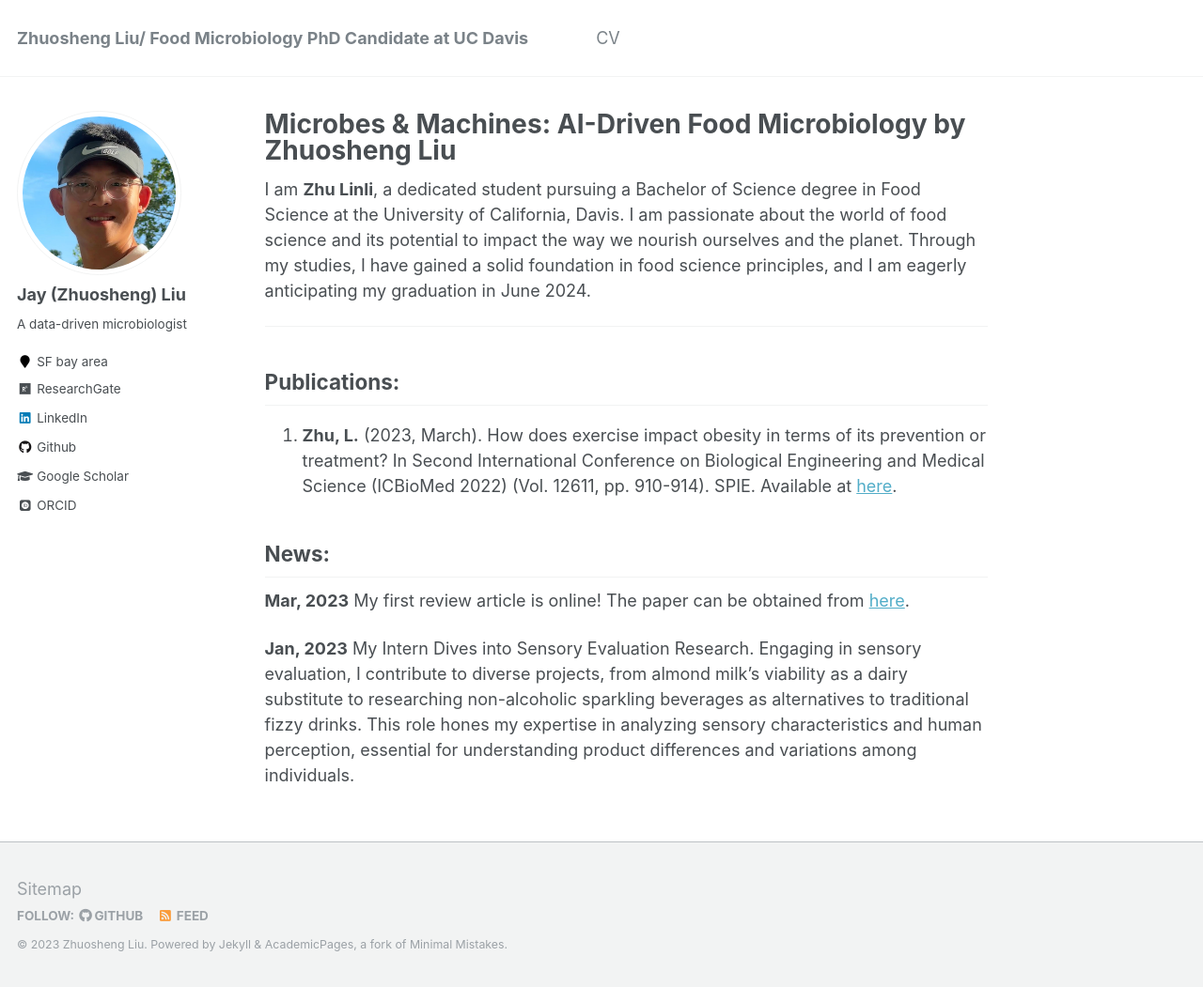
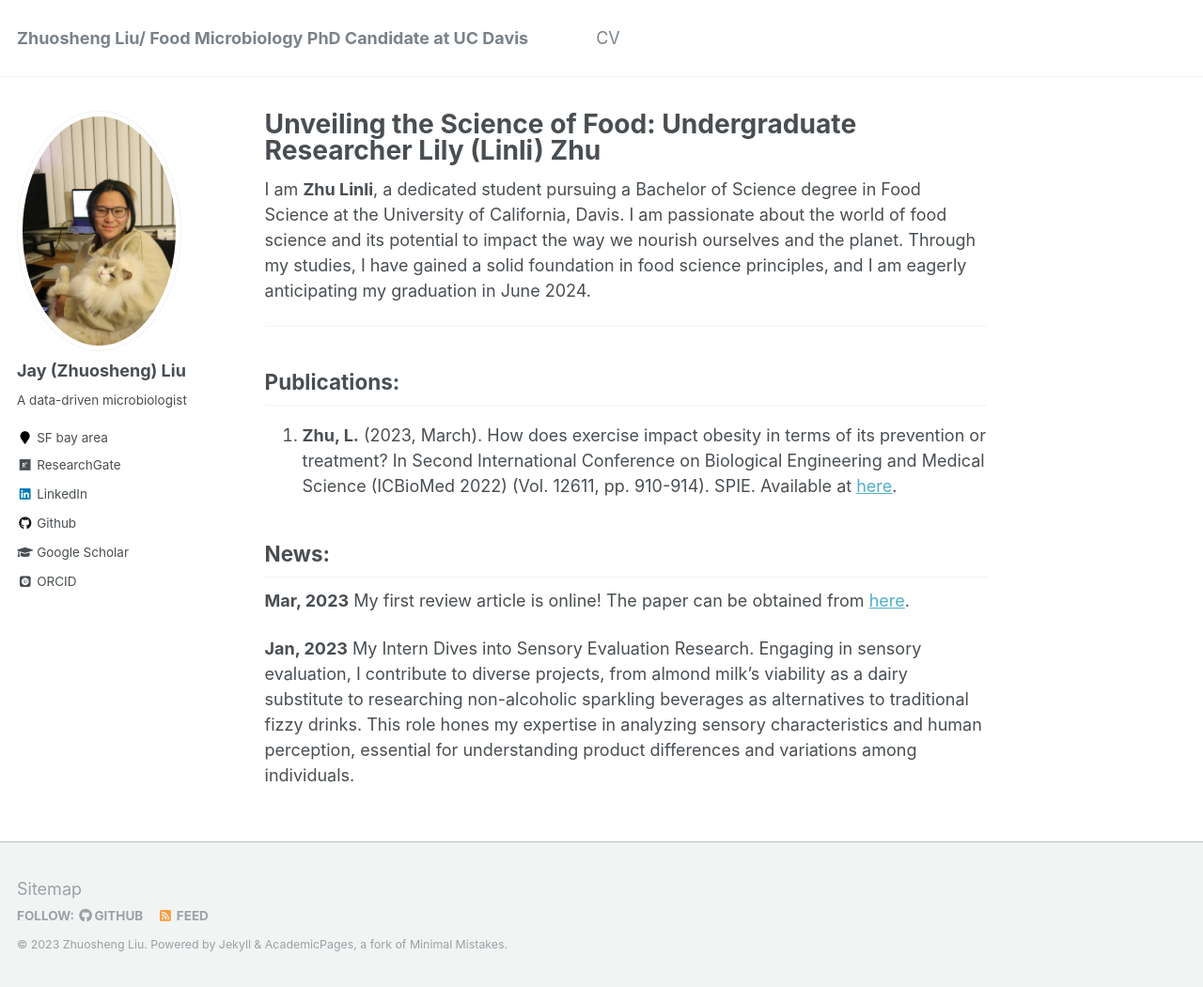
Before and after one commit to lilychacha/github.io, a Jekyll site: the page built from _pages/about.md, in a window 1280 px wide and 1051 px high. Shown: the whole window at 94% size. Built offline with Jekyll 4.4.1, drawn with Linux system fonts in a browser that asks for light colours; some web fonts are replaced.

Commit message:
second push

```diff
--- a/_pages/about.md
+++ b/_pages/about.md
@@ -1,6 +1,6 @@
 ---
 permalink: /
-title: "Microbes & Machines: AI-Driven Food Microbiology by Zhuosheng Liu"
+title: "Unveiling the Science of Food: Undergraduate Researcher Lily (Linli) Zhu"
 excerpt: "About me"
 author_profile: true
 redirect_from:
```
Also changed, not shown: _pages/cv.md (+1 -1 lines), images/profile.png, 2 other files.
